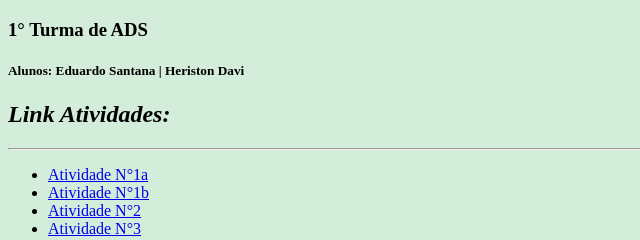
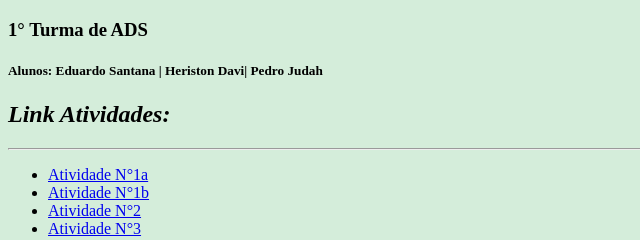
Before and after one commit to Du-santana/Js-Atividades, a plain HTML site: page index.html in a window 1280 px wide. Shown: the top 240 px of the page, 0-640 px from the left. Drawn offline with Linux system fonts and the light colour scheme.

Commit message:
Update index.html

```diff
--- a/index.html
+++ b/index.html
@@ -12,7 +12,7 @@
 </head>
 <body>
     <h3>1° Turma de ADS</h3>
-    <h5>Alunos: Eduardo Santana | Heriston Davi</h5>
+    <h5>Alunos: Eduardo Santana | Heriston Davi| Pedro Judah </h5>
     <h2><i>Link Atividades:</i></h2>
     <hr>
     <ul>
```
